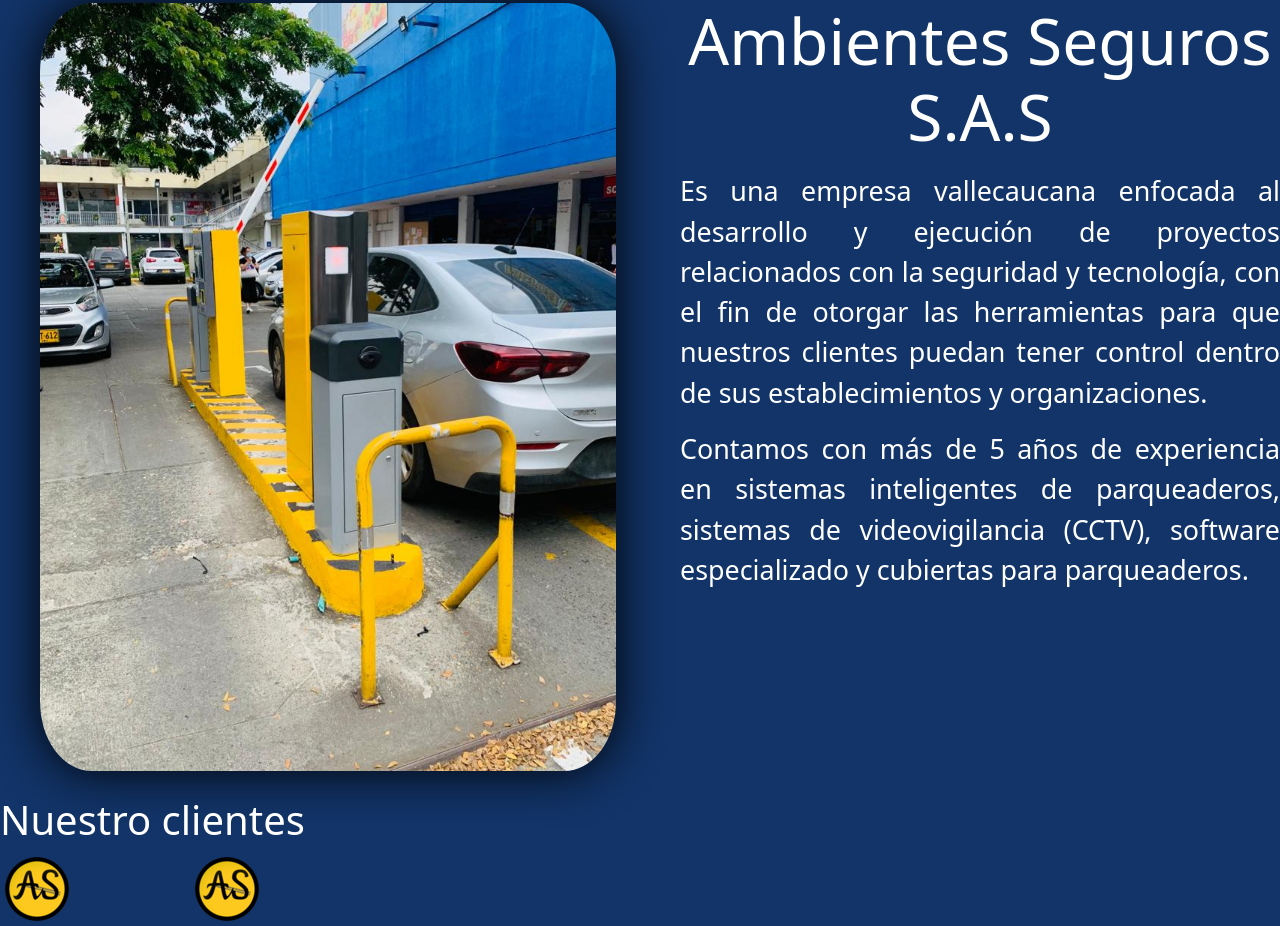
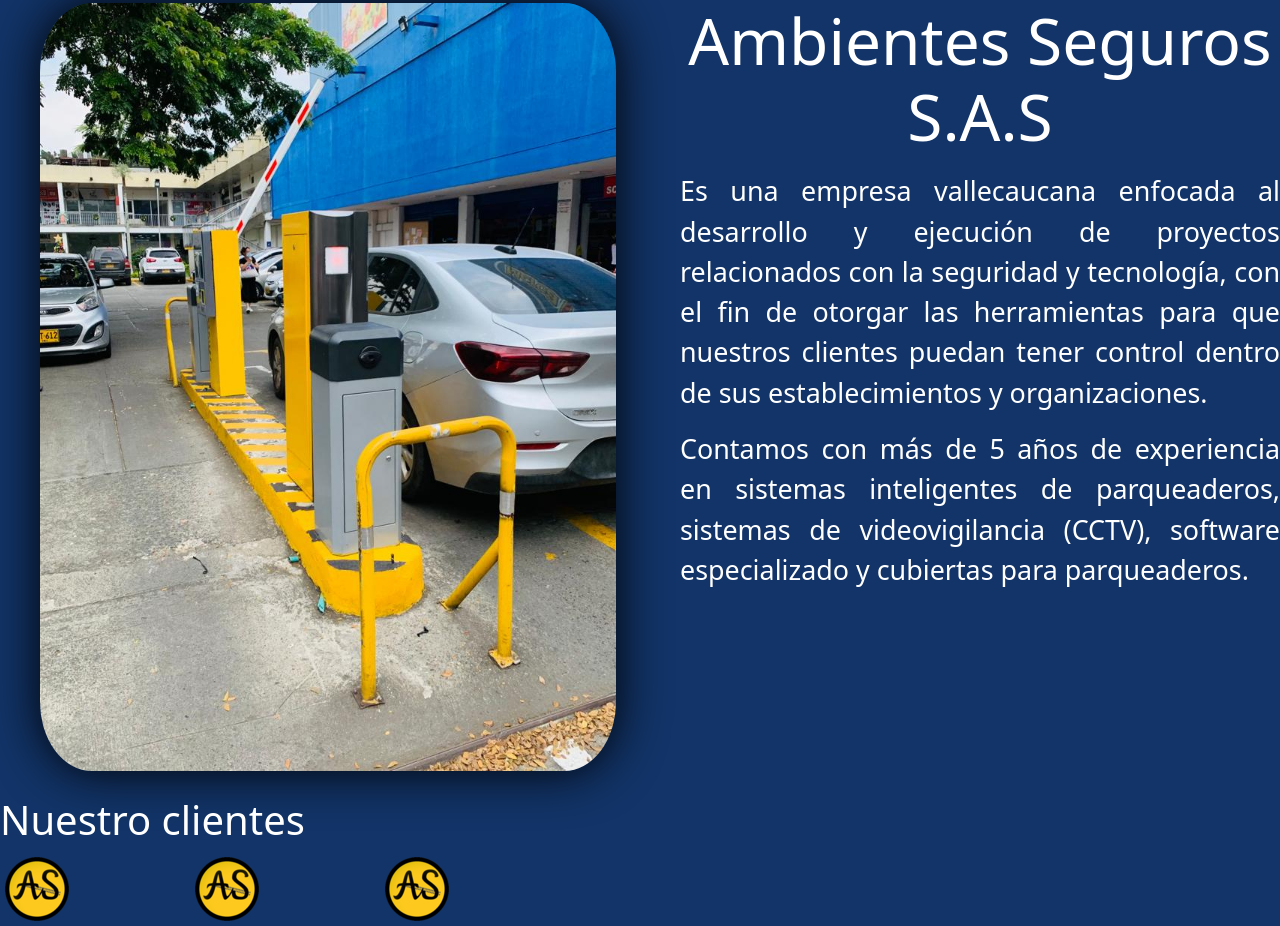
Before and after one commit to jrivas15/asweb.github.io, a plain HTML site: page index.html in a window 1280 px wide. Shown: the part 1054-1980 px from the top of the page. Drawn offline with nearby package versions, Linux system fonts and the light colour scheme.

Commit message:
Update index.html

```diff
--- a/index.html
+++ b/index.html
@@ -110,6 +110,9 @@
     <div class="gallery">
       <img src="assets/logos_clientes/logo1.png" alt="...">
     </div>
+    <div class="gallery">
+      <img src="assets/logos_clientes/logo1.png" alt="...">
+    </div>
   </div>
 
   <script src="https://cdn.jsdelivr.net/npm/bootstrap@5.3.0-alpha1/dist/js/bootstrap.bundle.min.js"
```
